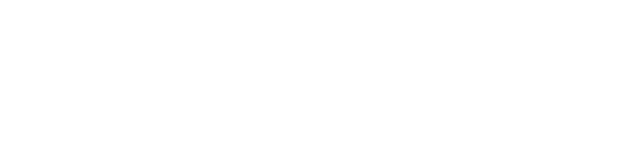
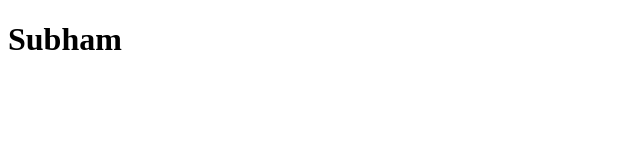
Before and after one commit to subhamlohar/The-Photo-Phactory, a plain HTML site: page index.html in a window 1280 px wide. Shown: the whole page, without its empty margins (0-640 px from the left). Drawn offline with Linux system fonts and the light colour scheme.

Commit message:
2nd commit

```diff
--- a/index.html
+++ b/index.html
@@ -6,6 +6,6 @@
     <title>Document</title>
 </head>
 <body>
-
+    <h1>Subham</h1>
 </body>
 </html>
```
